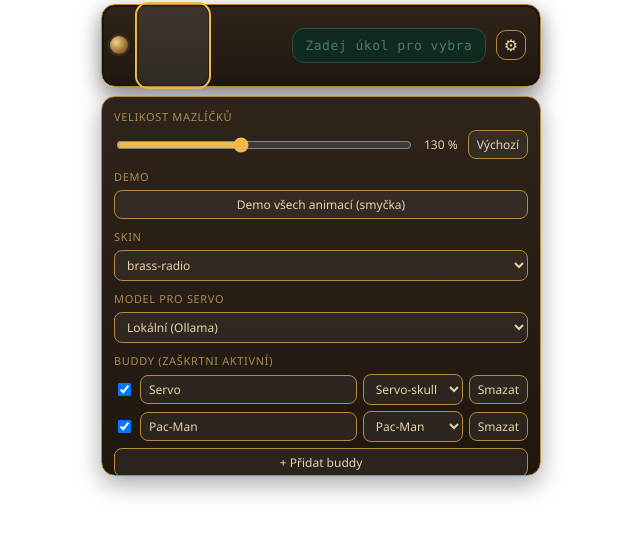
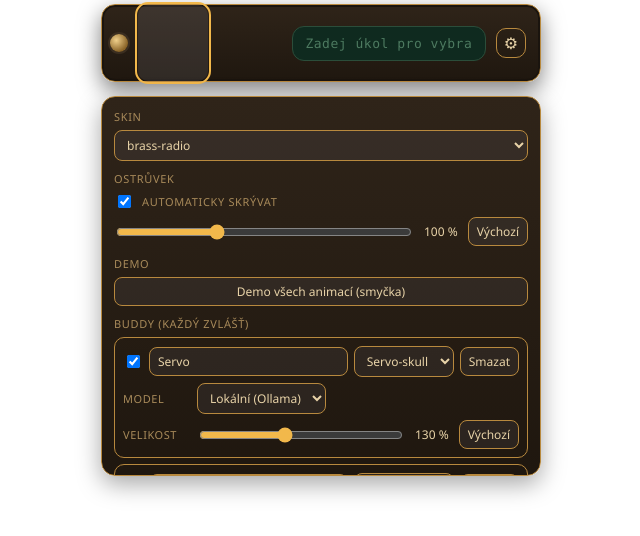
Before and after one commit to AlchKosac/BuddyBay, a plain HTML site: page src/index.html in a window 1280 px wide. Both pictures are taken after a click on the button "Nastavení". Shown: the whole page, without its empty margins (319-959 px from the left). Drawn offline with Linux system fonts and the light colour scheme.

Commit message:
Nastaveni kazdeho buddy zvlast, demo po mazlickach, skryvani a velikost ostrovu
- Pomer stran podle bunky mazlicka (Pac-Man uz neni natazeny), hladke vykresleni
- Kazdy buddy ma vlastni model, velikost (posuvnik + Vychozi), aktivni, smazani
- Demo: kazdy buddy prochazi svuj seznam stavu
- Checkbox Automaticky skryvat (vypnuto = ostrov zustane rozbaleny)
- Velikost celeho ostrovu posuvnikem (okno se meni se stejnym meritkem)

Co-Authored-By: Claude Haiku 5.5 <noreply@anthropic.com>

```diff
--- a/src/main.js
+++ b/src/main.js
@@ -1,11 +1,9 @@
 // BuddyBay - frontend ostrova.
-// Vice buddy: kazdy ma svuj mazlicek (spritesheet), poskytovatele modelu a stav.
-// Aktivni buddy jsou v liste na liste; zprava jde vybranemu buddy.
+// Vice buddy: kazdy ma svuj mazlicek (spritesheet), model, velikost a stav.
+// Aktivni buddy jsou na liste; zprava jde vybranemu buddy.
 
 // --- Mazlicci ---------------------------------------------------------------
-// Spritesheet v Codex/ChatGPT formatu: 8 sloupcu x 11 radku, bunka 192 x 208 px.
-const CELL_W = 192;
-const CELL_H = 208;
+// Servo-skull: spritesheet 8 sloupcu x 11 radku, bunka 192 x 208 px.
 const FRAME_MS = 140;
 
 const PET_STATES = {
@@ -22,8 +20,8 @@ const PET_STATES = {
   "look-180-337":    { row: 10, frames: 8 },
 };
 
-// Dalsi mazlicci se pridaji sem. Kazdy ma vlastni velikost bunky, rozlozeni a
-// rychlost animace (ms na snimek, muze byt u stavu jine). Servo-skull ma 8 sloupcu.
+// Kazdy mazlicek ma vlastni velikost bunky, rozlozeni a rychlost (ms na snimek).
+// Pac-Man: 256 px bunky, radky a pocty snimku odpovidaji src/assets/pets/pacman/states.json.
 const PETS = {
   "servo-skull": {
     name: "Servo-skull",
@@ -32,8 +30,6 @@ const PETS = {
     cellH: 208,
     states: PET_STATES,
   },
-  // Pac-Man: 3D kulaty mazlicek s bělmem a vyrazy, 256 px bunky, 16 sloupcu.
-  // Radky a pocty snimku odpovidaji src/assets/pets/pacman/states.json.
   "pacman": {
     name: "Pac-Man",
     sheet: "assets/pets/pacman/spritesheet.png",
@@ -65,15 +61,21 @@ const PETS = {
 };
 
 const DEFAULT_PET = "servo-skull";
+const BUDDY_BASE_W = 54;          // sirka v CSS px pri velikosti 100 %
+const BUDDY_SCALE_DEFAULT = 1.3;  // vychozi velikost buddy
+const BUDDY_SCALE_MIN = 0.8;
+const BUDDY_SCALE_MAX = 2;
 
-// --- Skiny a poskytovatele ---------------------------------------------------
+// --- Skiny, poskytovatele, ulozeni -------------------------------------------
 const SKINS = ["brass-radio", "glass-dock", "terminal-pet"];
 const SKIN_KEY = "buddybay.skin";
 const PROVIDERS = ["ollama", "anthropic"];
 const PROVIDER_LABELS = { ollama: "Lokální (Ollama)", anthropic: "Cloud (Claude)" };
 const BUDDIES_KEY = "buddybay.buddies";
+const AUTO_HIDE_KEY = "buddybay.autoHide";
+const UI_SCALE_KEY = "buddybay.uiScale";
+const UI_SCALE_DEFAULT = 1;
 
-// --- Ulozene nastaveni (jen per-viewer, zatim v localStorage) ----------------
 function storageGet(key) {
   try { return localStorage.getItem(key); } catch (_) { return null; }
 }
@@ -84,6 +86,11 @@ function storageSet(key, value) {
 // --- Buddy -------------------------------------------------------------------
 let nextBuddyNumber = 1;
 
+function clampScale(v) {
+  const n = Number(v);
+  return Number.isFinite(n) ? Math.min(BUDDY_SCALE_MAX, Math.max(BUDDY_SCALE_MIN, n)) : BUDDY_SCALE_DEFAULT;
+}
+
 function makeBuddy(name) {
   nextBuddyNumber += 1;
   return {
@@ -92,14 +99,14 @@ function makeBuddy(name) {
     name: name || `Buddy ${nextBuddyNumber}`,
     provider: "ollama",
     active: true,
+    scale: BUDDY_SCALE_DEFAULT,
   };
 }
 
 function defaultBuddies() {
-  // Dva mazlicci vedle sebe pro porovnani; dalsi se daji pridat v nastaveni.
   return [
-    { id: "b1", petId: "servo-skull", name: "Servo", provider: "ollama", active: true },
-    { id: "b2", petId: "pacman", name: "Pac-Man", provider: "ollama", active: true },
+    { id: "b1", petId: "servo-skull", name: "Servo", provider: "ollama", active: true, scale: BUDDY_SCALE_DEFAULT },
+    { id: "b2", petId: "pacman", name: "Pac-Man", provider: "ollama", active: true, scale: BUDDY_SCALE_DEFAULT },
   ];
 }
 
@@ -113,6 +120,7 @@ function loadBuddies() {
         name: String(b.name || "Buddy").slice(0, 24),
         provider: PROVIDERS.includes(b.provider) ? b.provider : "ollama",
         active: b.active !== false,
+        scale: clampScale(b.scale),
       }));
     }
   } catch (_) { /* spatne ulozena data -> vychozi */ }
@@ -150,8 +158,6 @@ function ensureRuntime(buddy) {
   let rt = runtime.get(buddy.id);
   if (!rt) {
     const canvas = document.createElement("canvas");
-    canvas.width = 64;
-    canvas.height = 72;
     canvas.title = buddy.name;
     rt = { canvas, ctx: canvas.getContext("2d"), state: "idle", frame: 0, lastTick: 0 };
     canvas.addEventListener("click", () => selectBuddy(buddy.id));
@@ -160,17 +166,32 @@ function ensureRuntime(buddy) {
   return rt;
 }
 
+/** Nastavi vnitrni rozliseni a CSS rozmer podle pomeru stran mazlicka (bez roztahovani). */
+function sizeCanvas(buddy, rt) {
+  const pet = PETS[buddy.petId];
+  const w = 128;                              // vnitrni sirka: ostre vykresleni
+  const h = Math.round(w * pet.cellH / pet.cellW);
+  if (rt.canvas.width !== w || rt.canvas.height !== h) {
+    rt.canvas.width = w;
+    rt.canvas.height = h;
+  }
+  const cssW = BUDDY_BASE_W * buddy.scale;
+  rt.canvas.style.width = `${cssW}px`;
+  rt.canvas.style.height = `${cssW * pet.cellH / pet.cellW}px`;
+  rt.canvas.title = buddy.name;
+}
+
 function drawBuddy(buddy, rt) {
   const pet = PETS[buddy.petId];
   const img = petImages[buddy.petId];
   const def = pet.states[rt.state] ?? pet.states.idle;
   rt.ctx.clearRect(0, 0, rt.canvas.width, rt.canvas.height);
   if (!img || !img.complete || img.naturalWidth === 0) return;
-  const cw = pet.cellW ?? CELL_W;
-  const ch = pet.cellH ?? CELL_H;
+  rt.ctx.imageSmoothingEnabled = true;
+  rt.ctx.imageSmoothingQuality = "high";
   rt.ctx.drawImage(
     img,
-    rt.frame * cw, def.row * ch, cw, ch,
+    rt.frame * pet.cellW, def.row * pet.cellH, pet.cellW, pet.cellH,
     0, 0, rt.canvas.width, rt.canvas.height,
   );
 }
@@ -212,6 +233,7 @@ function renderBar() {
   buddiesEl.replaceChildren();
   for (const buddy of activeBuddies()) {
     const rt = ensureRuntime(buddy);
+    sizeCanvas(buddy, rt);
     rt.canvas.classList.toggle("selected", buddy.id === selectedId);
     buddiesEl.appendChild(rt.canvas);
     drawBuddy(buddy, rt);
@@ -294,7 +316,7 @@ function cycleSkin() {
 const savedSkin = storageGet(SKIN_KEY);
 if (savedSkin) setSkin(savedSkin);
 
-// --- Poskytovatel vybraneho buddy --------------------------------------------
+// --- Poskytovatel konkretniho buddy ------------------------------------------
 function setProvider(buddyId, name) {
   const buddy = findBuddy(buddyId);
   if (!buddy) return null;
@@ -304,47 +326,39 @@ function setProvider(buddyId, name) {
   return buddy.provider;
 }
 
-// --- Velikost mazlicku (posuvnik v nastaveni) -------------------------------
-const PET_SCALE_KEY = "buddybay.petScale";
-
-const PET_SCALE_DEFAULT = 1.3;
-
-function petScale() {
-  const v = Number(storageGet(PET_SCALE_KEY));
-  return Number.isFinite(v) && v >= 0.8 && v <= 2 ? v : PET_SCALE_DEFAULT;
+// --- Automaticke skryvani a velikost ostrovu ---------------------------------
+function autoHide() {
+  return storageGet(AUTO_HIDE_KEY) !== "0";
 }
 
-function applyPetScale(v) {
-  document.documentElement.style.setProperty("--pet-scale", String(v));
-  storageSet(PET_SCALE_KEY, String(v));
+function uiScale() {
+  const v = Number(storageGet(UI_SCALE_KEY));
+  return Number.isFinite(v) && v >= 0.8 && v <= 1.4 ? v : UI_SCALE_DEFAULT;
 }
 
-applyPetScale(petScale());
+function applyUiScale(v) {
+  document.documentElement.style.setProperty("--ui-scale", String(v));
+  storageSet(UI_SCALE_KEY, String(v));
+  applySize();
+}
 
-// --- Demo animaci (smycka vsech stavu) ----------------------------------------
-// Projde postupne vsechny stavy aktivnich mazlicku a bublina ukaze jmeno stavu.
+// --- Demo animaci (kazdy buddy hraje svuj seznam stavu) ----------------------
 const DEMO_STEP_MS = 2400;
 let demoTimer = null;
-let demoIndex = 0;
+let demoStepCount = 0;
 
-function demoStateList() {
-  const names = new Set();
-  for (const buddy of activeBuddies()) {
-    for (const name of Object.keys(PETS[buddy.petId].states)) names.add(name);
+function demoTick() {
+  const active = activeBuddies();
+  if (active.length === 0) return;
+  const labels = [];
+  for (const buddy of active) {
+    const names = Object.keys(PETS[buddy.petId].states);
+    const state = names[demoStepCount % names.length];
+    setPetState(state, buddy.id);
+    labels.push(`${buddy.name}: ${state}`);
   }
-  return [...names];
-}
-
-function demoStep() {
-  const list = demoStateList();
-  if (list.length === 0) return;
-  const state = list[demoIndex % list.length];
-  demoIndex += 1;
-  for (const buddy of activeBuddies()) {
-    const has = PETS[buddy.petId].states[state];
-    setPetState(has ? state : "idle", buddy.id);
-  }
-  say(`Demo: ${state}`, DEMO_STEP_MS);
+  demoStepCount += 1;
+  say(`Demo · ${labels.join(" · ")}`, DEMO_STEP_MS);
 }
 
 function toggleDemo() {
@@ -354,9 +368,9 @@ function toggleDemo() {
     for (const buddy of activeBuddies()) setPetState("idle", buddy.id);
     say("Demo zastaveno", 1500);
   } else {
-    demoIndex = 0;
-    demoStep();
-    demoTimer = setInterval(demoStep, DEMO_STEP_MS);
+    demoStepCount = 0;
+    demoTick();
+    demoTimer = setInterval(demoTick, DEMO_STEP_MS);
   }
   renderSettings();
 }
@@ -378,20 +392,20 @@ function el(tag, props = {}, children = []) {
   return node;
 }
 
-function renderSettings() {
-  const skinSelect = el("select", {
-    on: { change: (e) => setSkin(e.target.value) },
-  }, SKINS.map((s) => el("option", { value: s, text: s, selected: s === currentSkin() })));
+function section(title, ...content) {
+  return el("div", { className: "settings-section" }, [el("label", { text: title }), ...content]);
+}
 
-  const selected = findBuddy(selectedId);
-  const providerSelect = el("select", {
-    disabled: !selected,
-    on: { change: (e) => setProvider(selectedId, e.target.value) },
-  }, PROVIDERS.map((p) => el("option", {
-    value: p, text: PROVIDER_LABELS[p], selected: selected?.provider === p,
-  })));
-
-  const rows = buddies.map((b) => {
+function buddyCard(b) {
+  const activeBox = el("input", {
+    type: "checkbox", checked: b.active, title: "Aktivní", "aria-label": "Aktivní",
+    on: { change: (e) => {
+      b.active = e.target.checked;
+      if (!b.active && selectedId === b.id) selectedId = activeBuddies()[0]?.id ?? null;
+      if (!selectedId && activeBuddies().length) selectedId = activeBuddies()[0].id;
+      saveBuddies(); renderBar(); renderSettings();
+    } },
+  });
   const nameInput = el("input", {
     type: "text", value: b.name, maxLength: 24, "aria-label": "Jméno buddy",
     on: { change: (e) => { b.name = e.target.value.trim().slice(0, 24) || b.name; saveBuddies(); renderBar(); renderSettings(); } },
@@ -400,15 +414,6 @@ function renderSettings() {
     "aria-label": "Mazlíček",
     on: { change: (e) => { b.petId = e.target.value; saveBuddies(); renderBar(); } },
   }, Object.entries(PETS).map(([id, p]) => el("option", { value: id, text: p.name, selected: b.petId === id })));
-    const activeBox = el("input", {
-      type: "checkbox", checked: b.active, "aria-label": "Aktivní",
-      on: { change: (e) => {
-        b.active = e.target.checked;
-        if (!b.active && selectedId === b.id) selectedId = activeBuddies()[0]?.id ?? null;
-        if (!selectedId && activeBuddies().length) selectedId = activeBuddies()[0].id;
-        saveBuddies(); renderBar(); renderSettings();
-      } },
-    });
   const removeBtn = el("button", {
     type: "button", text: "Smazat", disabled: buddies.length <= 1,
     on: { click: () => {
@@ -418,7 +423,70 @@ function renderSettings() {
       saveBuddies(); renderBar(); renderSettings();
     } },
   });
-    return el("div", { className: "settings-row" }, [activeBox, nameInput, petSelect, removeBtn]);
+
+  const providerSelect = el("select", {
+    "aria-label": "Model",
+    on: { change: (e) => setProvider(b.id, e.target.value) },
+  }, PROVIDERS.map((p) => el("option", { value: p, text: PROVIDER_LABELS[p], selected: b.provider === p })));
+
+  const sizeValue = el("span", { text: `${Math.round(b.scale * 100)} %` });
+  const sizeSlider = el("input", {
+    type: "range", min: String(BUDDY_SCALE_MIN), max: String(BUDDY_SCALE_MAX), step: "0.05",
+    value: String(b.scale), "aria-label": `Velikost ${b.name}`,
+    on: { input: (e) => {
+      b.scale = clampScale(e.target.value);
+      sizeValue.textContent = `${Math.round(b.scale * 100)} %`;
+      sizeCanvas(b, ensureRuntime(b));
+      saveBuddies();
+    } },
+  });
+  const resetBtn = el("button", {
+    type: "button", text: "Výchozí", title: "Vrátit výchozí velikost",
+    on: { click: () => { b.scale = BUDDY_SCALE_DEFAULT; saveBuddies(); renderBar(); renderSettings(); } },
+  });
+
+  return el("div", { className: "buddy-card" }, [
+    el("div", { className: "settings-row" }, [activeBox, nameInput, petSelect, removeBtn]),
+    el("div", { className: "settings-row-inline" }, [el("span", { className: "row-label", text: "Model" }), providerSelect]),
+    el("div", { className: "settings-row-inline" }, [
+      el("span", { className: "row-label", text: "Velikost" }), sizeSlider, sizeValue, resetBtn,
+    ]),
+  ]);
+}
+
+function renderSettings() {
+  const skinSelect = el("select", {
+    on: { change: (e) => setSkin(e.target.value) },
+  }, SKINS.map((s) => el("option", { value: s, text: s, selected: s === currentSkin() })));
+
+  const autoHideBox = el("input", {
+    type: "checkbox", checked: autoHide(), "aria-label": "Automaticky skrývat",
+    on: { change: (e) => {
+      storageSet(AUTO_HIDE_KEY, e.target.checked ? "1" : "0");
+      if (!e.target.checked) setCollapsed(false);
+    } },
+  });
+
+  const scaleValue = uiScale();
+  const scaleLabel = el("span", { text: `${Math.round(scaleValue * 100)} %` });
+  const scaleSlider = el("input", {
+    type: "range", min: "0.8", max: "1.4", step: "0.05", value: String(scaleValue),
+    "aria-label": "Velikost ostrovu",
+    on: { input: (e) => {
+      const v = Number(e.target.value);
+      scaleLabel.textContent = `${Math.round(v * 100)} %`;
+      applyUiScale(v);
+    } },
+  });
+  const uiResetBtn = el("button", {
+    type: "button", text: "Výchozí",
+    on: { click: () => { applyUiScale(UI_SCALE_DEFAULT); renderSettings(); } },
+  });
+
+  const demoBtn = el("button", {
+    type: "button",
+    text: demoTimer ? "Zastavit demo" : "Demo všech animací (smyčka)",
+    on: { click: toggleDemo },
   });
 
   const addBtn = el("button", {
@@ -431,56 +499,43 @@ function renderSettings() {
     } },
   });
 
-  const scaleValue = petScale();
-  const scaleLabel = el("span", { text: `${Math.round(scaleValue * 100)} %` });
-  const scaleSlider = el("input", {
-    type: "range", min: "0.8", max: "2", step: "0.05", value: String(scaleValue),
-    "aria-label": "Velikost mazlíčků",
-    on: { input: (e) => {
-      const v = Number(e.target.value);
-      scaleLabel.textContent = `${Math.round(v * 100)} %`;
-      applyPetScale(v);
-    } },
-  });
-
-  const demoBtn = el("button", {
-    type: "button",
-    text: demoTimer ? "Zastavit demo" : "Demo všech animací (smyčka)",
-    on: { click: toggleDemo },
-  });
-
   settingsEl.replaceChildren(
-    el("div", { className: "settings-section" }, [
-      el("label", { text: "Velikost mazlíčků" }),
-      el("div", { className: "settings-row-inline" }, [
-        scaleSlider,
-        scaleLabel,
-        el("button", {
-          type: "button",
-          text: "Výchozí",
-          title: "Vrátit výchozí velikost 130 %",
-          on: { click: () => { applyPetScale(PET_SCALE_DEFAULT); renderSettings(); } },
-        }),
-      ]),
-    ]),
-    el("div", { className: "settings-section" }, [el("label", { text: "Demo" }), demoBtn]),
-    el("div", { className: "settings-section" }, [el("label", { text: "Skin" }), skinSelect]),
-    el("div", { className: "settings-section" }, [
-      el("label", { text: selected ? `Model pro ${selected.name}` : "Model (vyber buddy)" }),
-      providerSelect,
-    ]),
-    el("div", { className: "settings-section" }, [
-      el("label", { text: "Buddy (zaškrtni aktivní)" }),
-      ...rows,
-      addBtn,
-    ]),
+    section("Skin", skinSelect),
+    section("Ostrůvek",
+      el("label", { className: "check" }, [autoHideBox, el("span", { text: "Automaticky skrývat" })]),
+      el("div", { className: "settings-row-inline" }, [scaleSlider, scaleLabel, uiResetBtn]),
+    ),
+    section("Demo", demoBtn),
+    section("Buddy (každý zvlášť)", ...buddies.map(buddyCard), addBtn),
   );
 }
 
+// --- Okno: velikost a skryvani -----------------------------------------------
+// Okno se meni pres capability core:window:allow-set-size.
+const WINDOW_W = 460;
+const EXPANDED_H = 200;
+const SETTINGS_H = 480;
+const COLLAPSED_H = 24;
+const COLLAPSE_DELAY_MS = 1500;
+
+const island = document.getElementById("island");
+const appWindow = window.__TAURI__?.window?.getCurrentWindow?.() ?? null;
+const LogicalSizeCtor = window.__TAURI__?.window?.LogicalSize ?? null;
+let collapsed = false;
+let collapseTimer = null;
+
 function applySize() {
   if (!appWindow || !LogicalSizeCtor) return;
+  const s = uiScale();
   const h = settingsOpen ? SETTINGS_H : (collapsed ? COLLAPSED_H : EXPANDED_H);
-  appWindow.setSize(new LogicalSizeCtor(WINDOW_W, h)).catch(() => {});
+  appWindow.setSize(new LogicalSizeCtor(Math.round(WINDOW_W * s), Math.round(h * s))).catch(() => {});
+}
+
+function setCollapsed(next) {
+  if (collapsed === next) return;
+  collapsed = next;
+  island.classList.toggle("collapsed", next);
+  applySize();
 }
 
 function toggleSettings() {
@@ -495,27 +550,6 @@ function toggleSettings() {
 
 settingsBtn.addEventListener("click", toggleSettings);
 
-// --- Schovavani na okraj -----------------------------------------------------
-// Okno se meni pres capability core:window:allow-set-size.
-const WINDOW_W = 460;
-const EXPANDED_H = 200;
-const SETTINGS_H = 480;
-const COLLAPSED_H = 24;
-const COLLAPSE_DELAY_MS = 1500;
-
-const island = document.getElementById("island");
-const appWindow = window.__TAURI__?.window?.getCurrentWindow?.() ?? null;
-const LogicalSizeCtor = window.__TAURI__?.window?.LogicalSize ?? null;
-let collapsed = false;
-let collapseTimer = null;
-
-function setCollapsed(next) {
-  if (collapsed === next) return;
-  collapsed = next;
-  island.classList.toggle("collapsed", next);
-  applySize();
-}
-
 island.addEventListener("mouseenter", () => {
   clearTimeout(collapseTimer);
   setCollapsed(false);
@@ -523,15 +557,16 @@ island.addEventListener("mouseenter", () => {
 
 island.addEventListener("mouseleave", () => {
   clearTimeout(collapseTimer);
+  if (!autoHide()) return;
   collapseTimer = setTimeout(() => {
     // Nesbalovat, dokud uzivatel pise nebo ma otevrene nastaveni.
-    if (document.activeElement === input || settingsOpen) return;
+    if (document.activeElement === input || settingsOpen || !autoHide()) return;
     setCollapsed(true);
   }, COLLAPSE_DELAY_MS);
 });
 
 input.addEventListener("blur", () => {
-  if (!island.matches(":hover") && !settingsOpen) setCollapsed(true);
+  if (autoHide() && !island.matches(":hover") && !settingsOpen) setCollapsed(true);
 });
 
 // --- Zkratky -----------------------------------------------------------------
@@ -548,7 +583,9 @@ window.addEventListener("keydown", (e) => {
 });
 
 // --- Start -------------------------------------------------------------------
+document.documentElement.style.setProperty("--ui-scale", String(uiScale()));
 renderBar();
+applySize();
 requestAnimationFrame(tick);
 
 // Expose pro pozdejsi napojeni (Tauri invoke / event listener).
--- a/src/styles.css
+++ b/src/styles.css
@@ -31,7 +31,8 @@ body {
   position: absolute;
   top: 0;
   left: 50%;
-  transform: translateX(-50%);
+  transform: translateX(-50%) scale(var(--ui-scale, 1));
+  transform-origin: top center;
   width: 440px;
   display: flex;
   flex-direction: column;
@@ -164,9 +165,7 @@ body {
 
 .buddies canvas {
   /* velikost ovlada uzivatel posuvnikem v nastaveni (--pet-scale) */
-  width: calc(54px * var(--pet-scale, 1.3));
-  height: calc(62px * var(--pet-scale, 1.3));
-  image-rendering: pixelated;
+  image-rendering: auto;
   border-radius: 10px;
   cursor: pointer;
   transition: background 150ms ease;
@@ -277,3 +276,27 @@ body {
   flex: 1;
   accent-color: var(--accent);
 }
+
+.buddy-card {
+  display: flex;
+  flex-direction: column;
+  gap: 6px;
+  padding: 8px;
+  border: 1px solid var(--island-border);
+  border-radius: 10px;
+}
+
+.check {
+  display: flex;
+  align-items: center;
+  gap: 8px;
+  cursor: pointer;
+}
+
+.row-label {
+  min-width: 64px;
+  color: var(--muted);
+  font-size: 11px;
+  text-transform: uppercase;
+  letter-spacing: 0.05em;
+}
```
Lines whose indentation alone changed are shown as unchanged.
